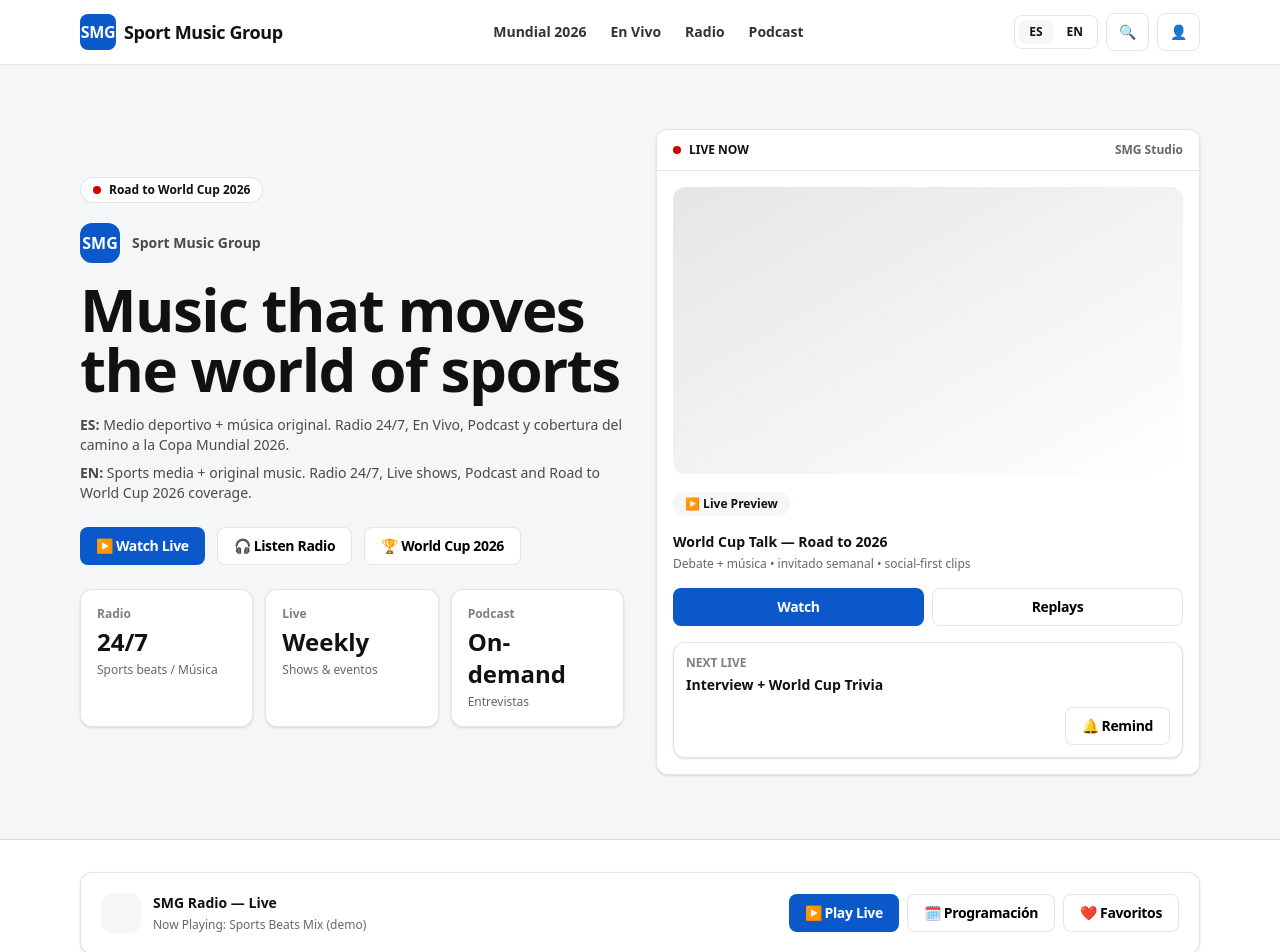
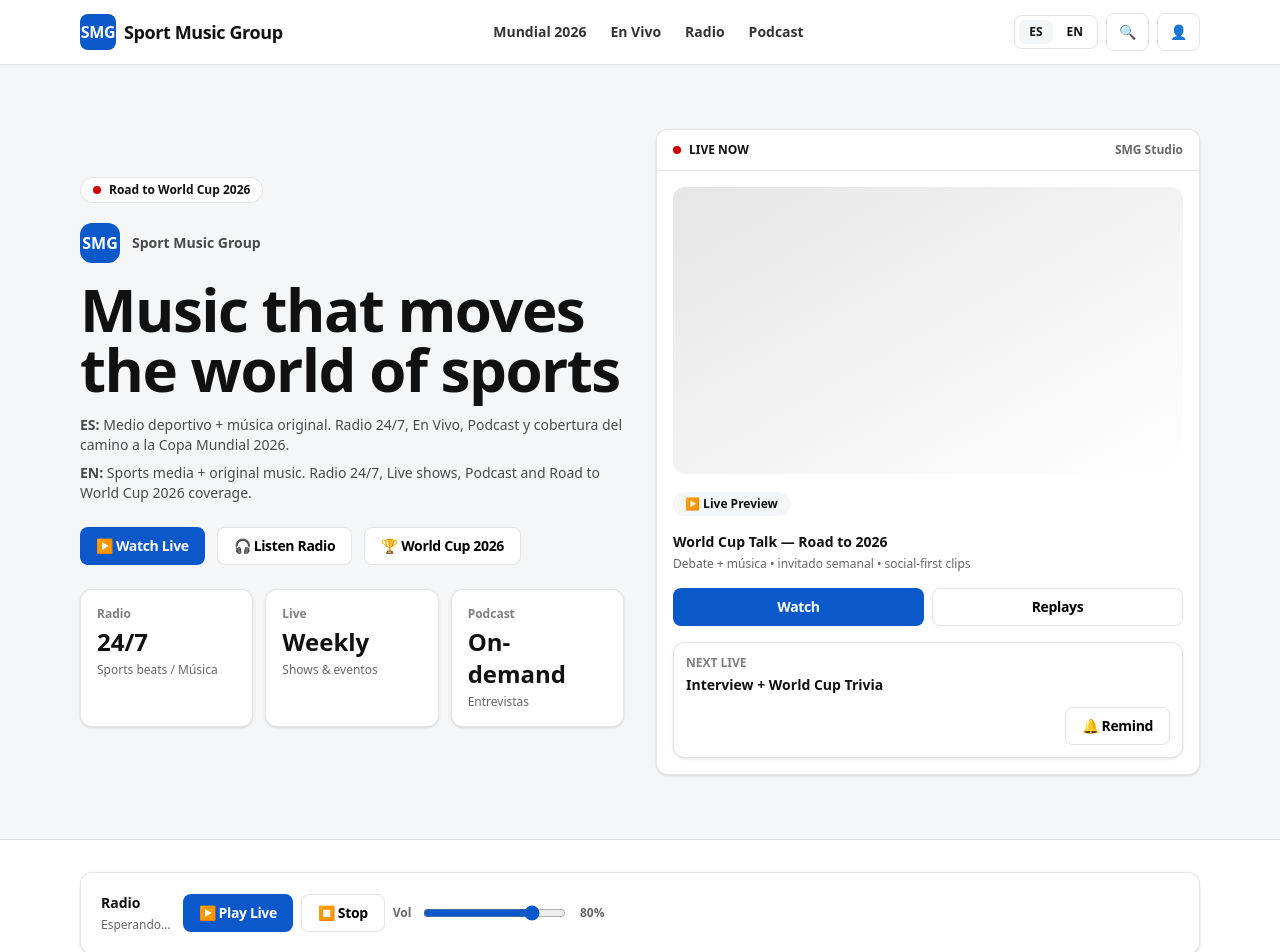
Before and after one commit to megamediagroupfl-ccisp/smg-web, a Next.js app: page / in a window 1280 px wide. Shown: the top 952 px of the page. Built offline with nearby package versions, Linux system fonts and the light colour scheme; no server answers.

Commit message:
backup: mini player in home

```diff
--- a/src/app/page.tsx
+++ b/src/app/page.tsx
@@ -2,6 +2,7 @@
 import Container from '@/components/layout/Container';
 import Card from '@/components/ui/Card';
 import Button from '@/components/ui/Button';
+import AudioPlayer from '@/components/ui/AudioPlayer';
 
 function SectionTitle({
   eyebrow,
@@ -137,23 +138,7 @@
       <section className="border-b border-black/10 bg-white">
         <Container className="py-8">
           <Card className="p-5">
-            <div className="flex flex-col gap-4 md:flex-row md:items-center md:justify-between">
-              <div className="flex items-center gap-3">
-                <div className="h-10 w-10 rounded-xl bg-[rgb(var(--smg-soft))]" />
-                <div>
-                  <div className="text-sm font-black">SMG Radio — Live</div>
-                  <div className="mt-1 text-xs text-black/60">
-                    Now Playing: Sports Beats Mix (demo)
-                  </div>
-                </div>
-              </div>
-
-              <div className="flex flex-wrap gap-2">
-                <Button>▶ Play Live</Button>
-                <Button variant="secondary">🗓 Programación</Button>
-                <Button variant="secondary">❤️ Favoritos</Button>
-              </div>
-            </div>
+            <AudioPlayer compact />
           </Card>
         </Container>
       </section>
```
